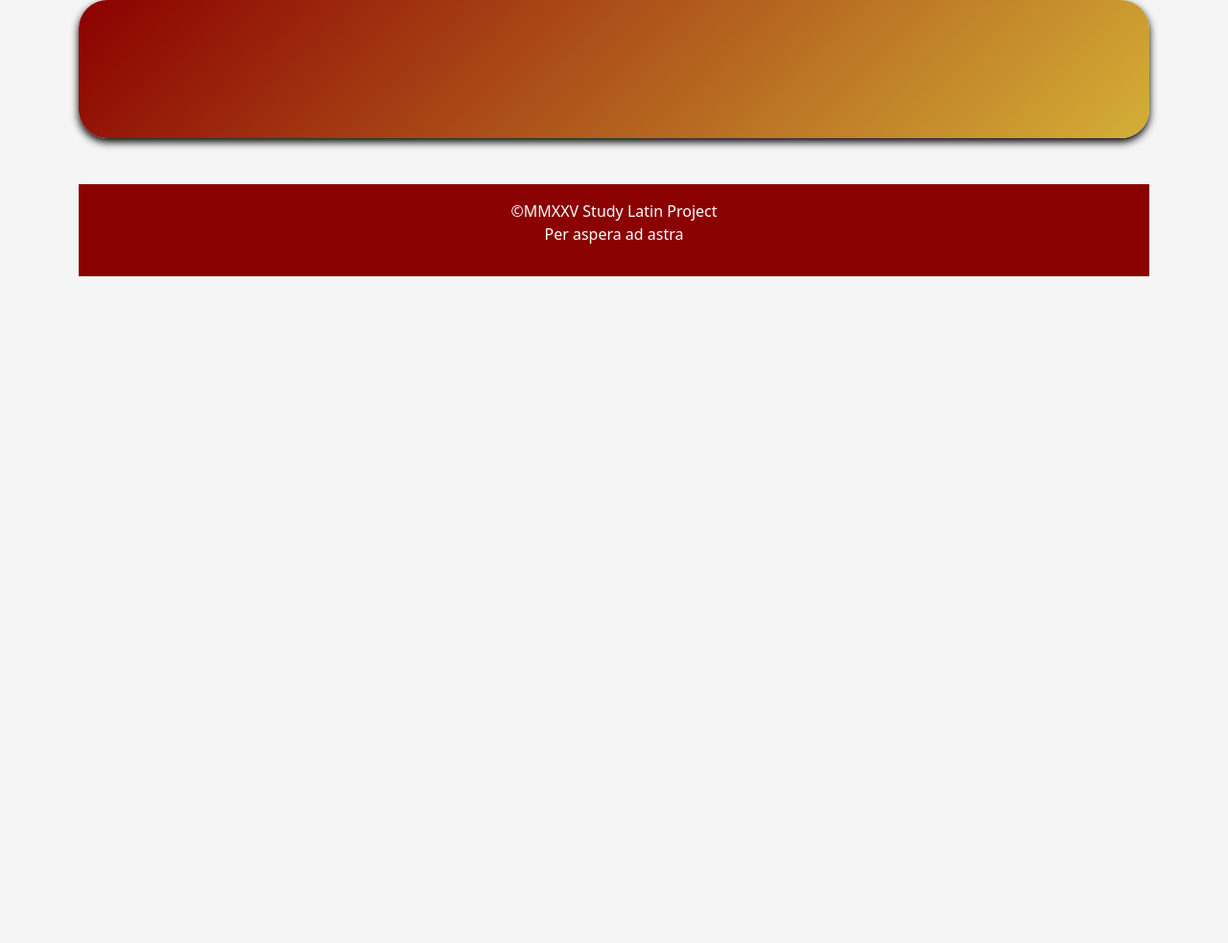
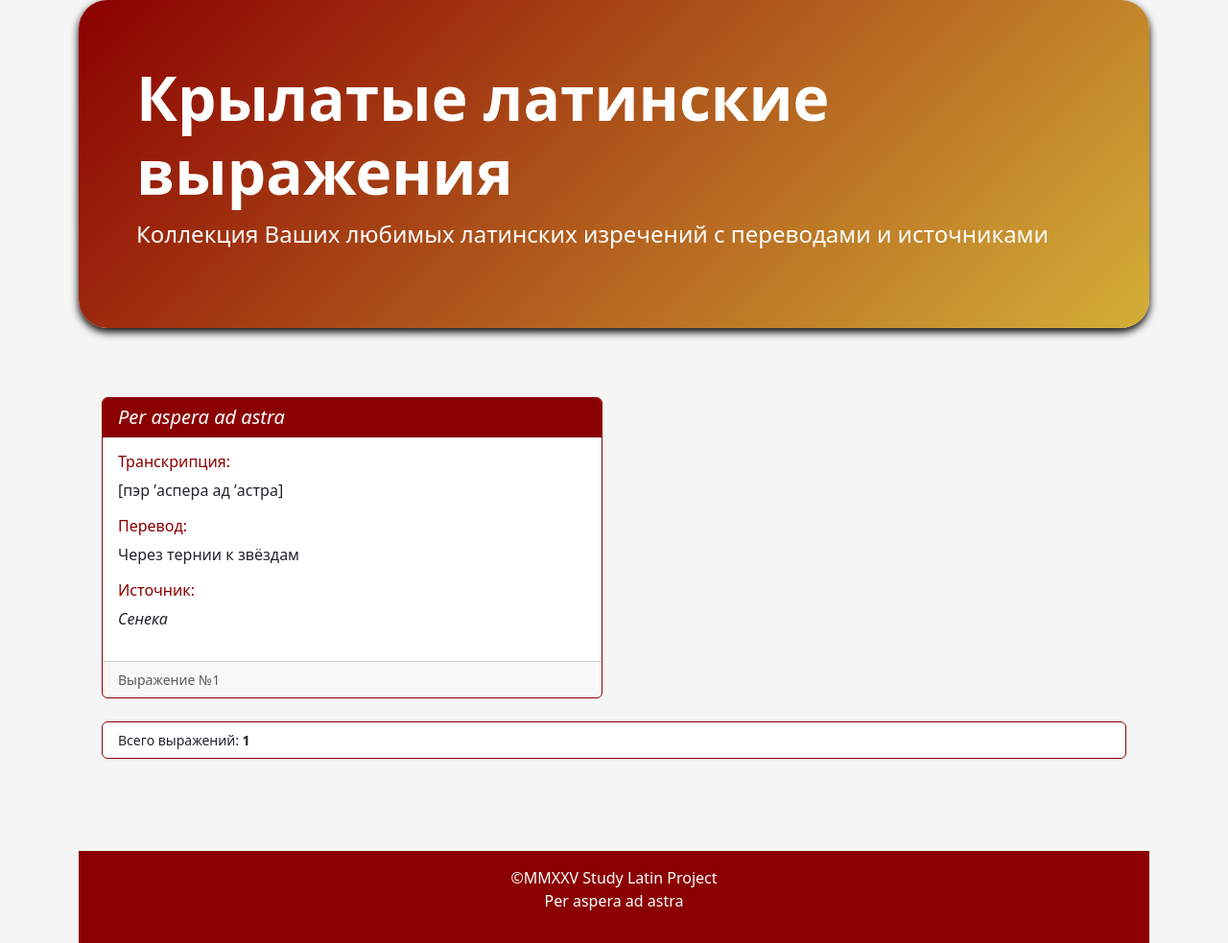
Before and after one commit to mardanovaAA/Study_Latin_site, a Django app: page /phrases_list in a window 1280 px wide. Shown: the part 137-1120 px from the top of the page at 96% size. Before the commit the page ends 425 px from the top, so only its background shows below. Run offline with Django 4.2, Linux system fonts and the light colour scheme; some libraries are stand-ins or nearby versions.

Commit message:
Added page with phrases list

```diff
--- a/study_latin/phrases_work.py
+++ b/study_latin/phrases_work.py
@@ -9,3 +9,14 @@ def write_term(latin_phrase, transcription_phrase, translation_phrase, source_ph
     new_terms = [title] + terms_sorted
     with open("./data/phrases.csv", "w", encoding="utf-8") as f:
         f.write("\n".join(new_terms))
+
+def get_phrases_for_table():
+    phrases = []
+    with open("./data/phrases.csv", "r", encoding="utf-8") as f:
+        cnt = 1
+        for line in f.readlines():
+            latin_phrase, transcription_phrase, translation_phrase, source_phrase = line.split(";")
+            phrases.append([cnt,latin_phrase,transcription_phrase,translation_phrase,source_phrase])
+            cnt += 1
+
+    return phrases
--- a/study_latin/views.py
+++ b/study_latin/views.py
@@ -8,13 +8,12 @@ def index(request):
 
 def terms_list(request):
     terms = terms_work.get_terms_for_table()
-    print(terms)
     return render(request, "terms_list.html", context={"terms": terms})
     # return render(request, "terms_list.html")
 
-
 def phrases_list(request):
-    return render(request, "phrases_list.html")
+    phrases = phrases_work.get_phrases_for_table()
+    return render(request, "phrases_list.html", context={"phrases": phrases})
 
 def add_term(request):
     return render(request, "add_term.html")
--- a/templates/adding_request.html
+++ b/templates/adding_request.html
@@ -20,9 +20,5 @@
     <h2 class="latin-heading">Комментарий</h2>
     <p>{{ comment }}</p>
 
-    <h2 class="latin-heading">Что можно сделать?</h2>
-    <ul>
-        <li>вернуться на <a href="/">главную</a></li>
-    </ul>
 </div>
 {% endblock %}
--- a/templates/base_page.html
+++ b/templates/base_page.html
@@ -21,9 +21,7 @@
             background-color: var(--light-color);
         }
 
-        .bg-burgundy { background-color: var(--primary-color); }
-
-        .bg-burgundy-light {
+        .bg-burgundy {
             background-color: var(--primary-color);
             color: white;
         }
@@ -36,8 +34,8 @@
         }
 
         .latin-heading{
-            color: var(--primary-color); /* Немного светлее бордовый */
-            border-bottom: 2px solid var(--secondary-color); /* Золотая линия подчеркивания */
+            color: var(--primary-color);
+            border-bottom: 2px solid var(--secondary-color);
         }
 
         .title-box {
--- a/templates/phrases_list.html
+++ b/templates/phrases_list.html
@@ -1 +1,58 @@
 {% extends "base_page.html" %}
+
+{% block page-title %}
+Крылатые латинские выражения
+{% endblock %}
+
+{% block page-lead %}
+Коллекция Ваших любимых латинских изречений с переводами и источниками
+{% endblock %}
+
+{% block content %}
+<div class="container px-4 py-5" id="latin-phrases">
+
+    <!-- Карточки с фразами -->
+    <div class="row row-cols-1 row-cols-md-2 g-4" id="phrasesContainer">
+        {% for cnt, latin_phrase, transcription_phrase, translation_phrase, source_phrase in phrases %}
+        <div class="col phrase-card">
+            <div class="card h-100 border-burgundy">
+                <div class="card-header bg-burgundy text-white">
+                    <h5 class="card-title mb-0 "><em>{{ latin_phrase }}</em></h5>
+                </div>
+                <div class="card-body">
+                    <div class="mb-3">
+                        <h6 class="text-burgundy">Транскрипция:</h6>
+                        <p>{{ transcription_phrase }}</p>
+                    </div>
+                    <div class="mb-3">
+                        <h6 class="text-burgundy">Перевод:</h6>
+                        <p>{{ translation_phrase }}</p>
+                    </div>
+                    <div class="mb-1">
+                        <h6 class="text-burgundy">Источник:</h6>
+                        <p ><em>{{ source_phrase }}</em></p>
+                    </div>
+                </div>
+                <div class="card-footer text-muted small">
+                    Выражение №{{ cnt }}
+                </div>
+            </div>
+        </div>
+        {% endfor %}
+    </div>
+
+    <div class="row mt-4">
+        <div class="col-md-12">
+            <div class="card border-burgundy">
+                <div class="card-body py-2">
+                    <div class="d-flex justify-content-between">
+                        <span class="small">Всего выражений: <strong>{{ phrases|length }}</strong></span>
+                    </div>
+                </div>
+            </div>
+        </div>
+    </div>
+</div>
+
+
+{% endblock %}
--- a/templates/terms_list.html
+++ b/templates/terms_list.html
@@ -50,7 +50,7 @@
                     <td>{{ transcription_term }}</td>
                     <td>{{ translation_term }}</td>
                     <td>
-                        <span class="badge bg-burgundy-light">
+                        <span class="badge bg-burgundy">
                             {{ category_term }}
                         </span>
                     </td>
@@ -74,7 +74,6 @@
 </div>
 
 <script>
-    // Простой поиск по таблице
     document.getElementById('searchInput').addEventListener('keyup', function() {
         const input = this.value.toLowerCase();
         const rows = document.querySelectorAll('.term-row');
@@ -85,7 +84,6 @@
         });
     });
 
-    // Фильтрация по категориям
     document.getElementById('categoryFilter').addEventListener('change', function() {
         const category = this.value;
         const rows = document.querySelectorAll('.term-row');
```
Also changed, not shown: data/phrases.csv (line endings or trailing spaces).
